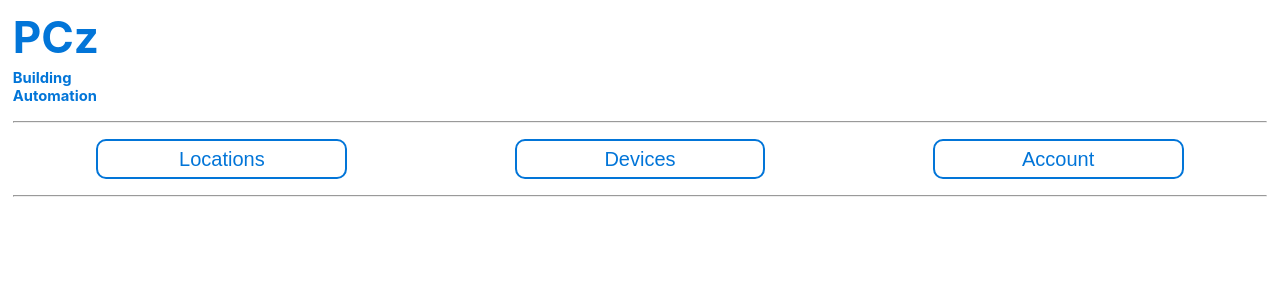
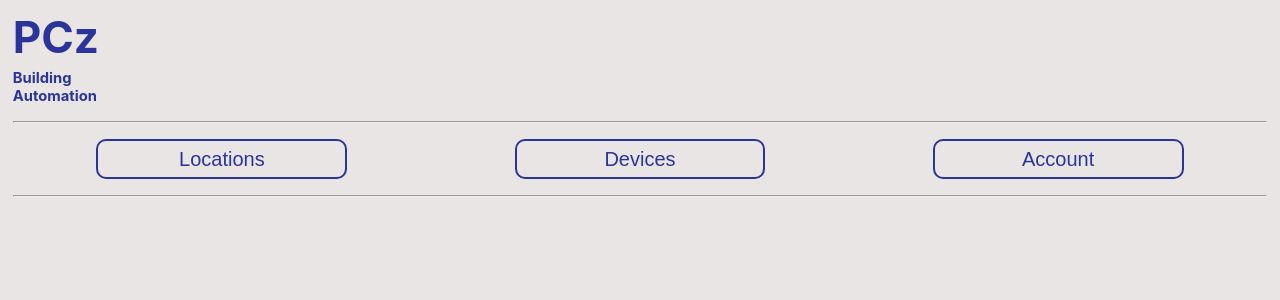
Before and after one commit to czechp/building-automation-frontend, a React (Create React App) app: page / in a window 1280 px wide. Shown: the top 300 px of the page. Built offline with nearby package versions, Linux system fonts and the light colour scheme.

Commit message:
Customize styles

```diff
--- a/src/component/SeparatorCmp.js
+++ b/src/component/SeparatorCmp.js
@@ -5,7 +5,8 @@ const SeparatorCmp = () => {
 }
 
 const Separator = styled.hr`
-    color: ${({theme})=>theme.colors.primary};
+  color: ${({theme}) => theme.colors.primary};
+  background-color: ${({theme}) => theme.colors.primary};
 `
 
 export default SeparatorCmp;
--- a/src/configuration/colors.js
+++ b/src/configuration/colors.js
@@ -1,10 +1,11 @@
 const  colors = {
-    primary: "#0275d8",
+    primary: "#2a349b",
+    secondary: "#4753e5",
     success: "#5cb85c",
     info: "#5bc0de",
     warning: "#f0ad4e",
     danger: "#d9534f",
-    faded: "#f7f7f7",
+    faded: "#eae5e5",
     black: "black",
     white: "white"
 }
--- a/src/configuration/globalStyles.js
+++ b/src/configuration/globalStyles.js
@@ -5,6 +5,7 @@ const GlobalStyles = createGlobalStyle`
     @import url('https://fonts.googleapis.com/css2?family=Archivo+Black&family=Roboto:wght@600&display=swap');
     font-size: 22px;
     color: ${({theme}) => theme.colors.primary};
+    background-color: ${({theme}) => theme.colors.faded};
     margin-right: 1%;
     margin-left: 1%;
     width: auto;
```
